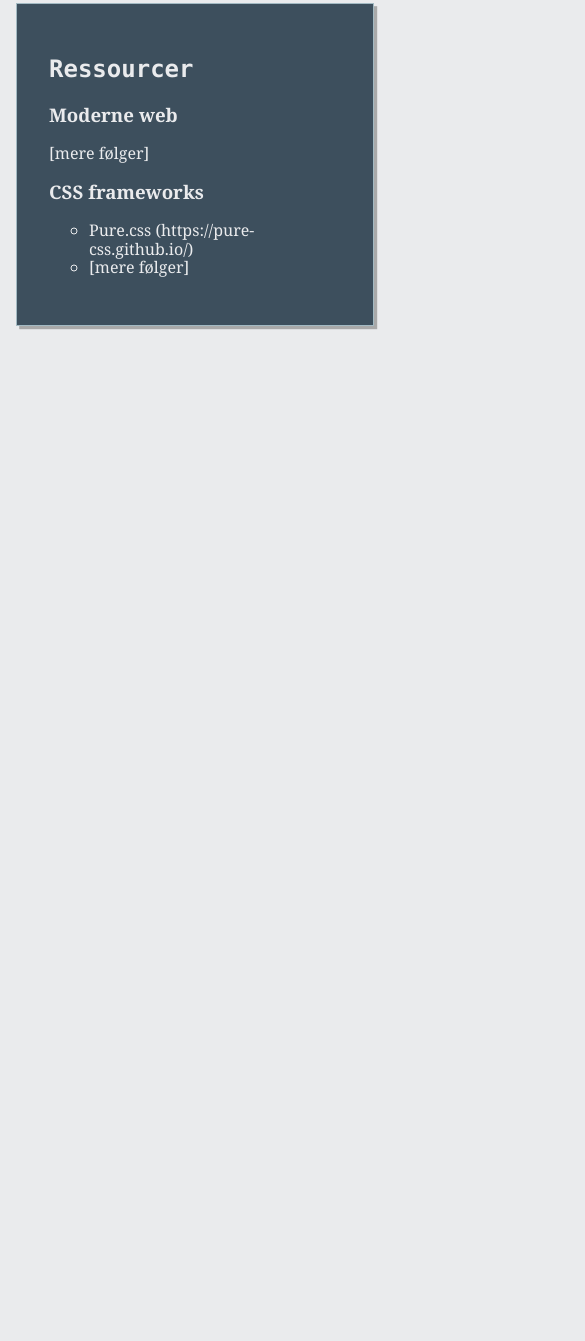
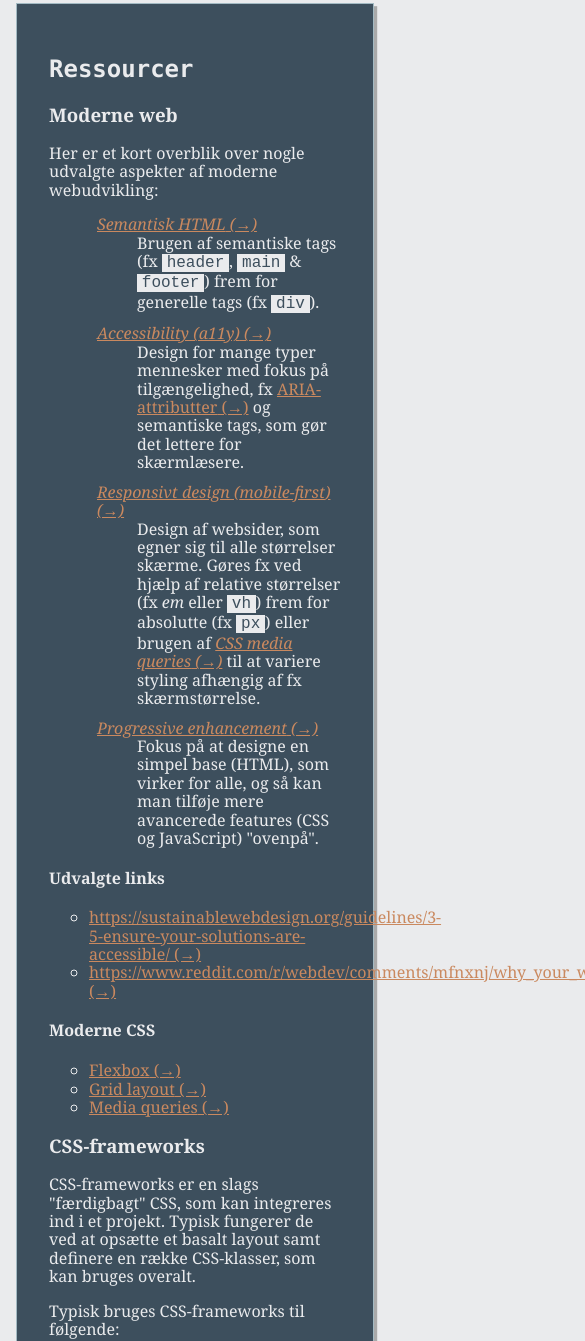
Before and after one commit to donbjarkone/donbjarkone.github.io, a plain HTML site: page coding-by-night-v1.html in a window 390 px wide. Shown: the part 659-2000 px from the top of the page, 585 px wide, since content can reach past the window. Before the commit the page ends 1001 px from the top, so only its background shows below. Drawn offline with nearby package versions, Linux system fonts and the light colour scheme.

Commit message:
Enhance "Coding by Night v1.0" content with detailed resources and refine styles
- Added an overview of modern web development concepts with semantic HTML, accessibility, responsive design, and progressive enhancement in `coding-by-night-v1.html`.
- Introduced links to educational resources and detailed descriptions for CSS frameworks like Pure.css and Bootstrap.
- Updated `styles.css` with improved styling for definitions list (`dl`, `dt`, `dd`), article code blocks, and figures for better readability and aesthetics.

```diff
--- a/coding-by-night-v1.html
+++ b/coding-by-night-v1.html
@@ -52,13 +52,44 @@
             <h2>Ressourcer</h2>
             <section>
                 <h3>Moderne web</h3>
-                <p>[mere følger]</p>
+                <p>Her er et kort overblik over nogle udvalgte aspekter af moderne webudvikling:</p>
+                <dl>
+                    <dt><a target="_blank" href="https://web.dev/learn/html/semantic-html/">Semantisk HTML</a></dt>
+                    <dd>Brugen af semantiske tags (fx <code>header</code>, <code>main</code> & <code>footer</code>) frem for generelle tags (fx <code>div</code>).</dd>
+                    <dt><a target="_blank" href="https://developer.mozilla.org/en-US/docs/Web/Accessibility">Accessibility (a11y)</a></dt>
+                    <dd>Design for mange typer mennesker med fokus på tilgængelighed, fx <a href="https://developer.mozilla.org/en-US/docs/Web/Accessibility/ARIA" target="_blank">ARIA-attributter</a> og semantiske tags, som gør det lettere for skærmlæsere.</dd>
+                    <dt><a target="_blank" href="https://developer.mozilla.org/en-US/docs/Learn_web_development/Core/CSS_layout/Responsive_Design">Responsivt design (<em>mobile-first</em>)</a></dt>
+                    <dd>Design af websider, som egner sig til alle størrelser skærme. Gøres fx ved hjælp af relative størrelser (fx <em>em</em> eller <code>vh</code>) frem for absolutte (fx <code>px</code>) eller brugen af <em><a href="https://developer.mozilla.org/en-US/docs/Web/CSS/CSS_media_queries/Using_media_queries" target="_blank">CSS media queries</a></em> til at variere styling afhængig af fx skærmstørrelse.</dd>
+                    <dt><a href="https://developer.mozilla.org/en-US/docs/Glossary/Progressive_Enhancement" target="_blank">Progressive enhancement</a></dt>
+                    <dd>Fokus på at designe en simpel base (HTML), som virker for alle, og så kan man tilføje mere avancerede features (CSS og JavaScript) "ovenpå".</dd>
+                </dl>
+                <h4>Udvalgte links</h4>
+                <ul>
+                    <li><a target="_blank" href="https://sustainablewebdesign.org/guidelines/3-5-ensure-your-solutions-are-accessible/">https://sustainablewebdesign.org/guidelines/3-5-ensure-your-solutions-are-accessible/</a></li>
+                    <li><a target="_blank" href="https://www.reddit.com/r/webdev/comments/mfnxnj/why_your_website_should_work_without_javascript/">https://www.reddit.com/r/webdev/comments/mfnxnj/why_your_website_should_work_without_javascript/</a></li>
+                </ul>
+
+                <h4>Moderne CSS</h4>
+                <ul>
+                    <li><a target="_blank" href="https://developer.mozilla.org/en-US/docs/Web/CSS/CSS_flexible_box_layout/Basic_concepts_of_flexbox">Flexbox</a></li>
+                    <li><a target="_blank" href="https://developer.mozilla.org/en-US/docs/Web/CSS/CSS_grid_layout">Grid layout</a></li>
+                    <li><a target="_blank" href="https://developer.mozilla.org/en-US/docs/Web/CSS/CSS_media_queries/Using_media_queries">Media queries</a></li>
+                </ul>
+
             </section>
             <section>
-                <h3>CSS frameworks</h3>
+                <h3>CSS-frameworks</h3>
+                <p>CSS-frameworks er en slags "færdigbagt" CSS, som kan integreres ind i et projekt. Typisk fungerer de ved at opsætte et basalt layout samt definere en række CSS-klasser, som kan bruges overalt.</p>
+                <p>Typisk bruges CSS-frameworks til følgende:</p>
                 <ul>
-                    <li>Pure.css (https://pure-css.github.io/)</li>
-                    <li>[mere følger]</li>
+                    <li>Responsiv CSS gennem brug af klasser. Denne eksempelkode (Bootstrap) sætter, at der skal være en venstre margen på store skærme (laptop), men ingen på små (mobil): <code>&lt;main class="mb-0 mb-lg-5"&gt;</code>. Det kunne man også selv gøre vha. CSS <em>media queries</em>, men frameworket har på forhånd defineret klasser til det.</li>
+                    <li>Grid-baseret kolonnesystem, hvor man kan definere bredden af elementer som en ratio, fx 1/5 eller 3/12 af den mulige bredde. Gør det nemt at lave flot layout.</li>
+                </ul>
+                <p>Denne side bruger Pure.css til at definere styling for <a target="_blank" href="https://pure-css.github.io/tables/">tabellen</a> ovenfor. Prøv selv at kigge i kildekoden.</p>
+                <h4>Udvalgte CSS-frameworks</h4>
+                <ul>
+                    <li><a target="_blank" href="https://pure-css.github.io/">Pure.css</a>: Et minimalt framework, som kun fylder 3,5 kb</li>
+                    <li><a target="_blank" href="https://getbootstrap.com/docs/5.3/getting-started/introduction/">Bootstrap</a>: Et noget mere omfattende framework, som kan en del mere.</li>
                 </ul>
             </section>
 
--- a/styles.css
+++ b/styles.css
@@ -98,6 +98,24 @@ figure > figcaption {
     }
 }
 
+dl {
+    margin-left: 3em;
+}
+
+dt {
+    font-style: italic;
+}
+
+dd ~ dt {
+    margin-top: 0.7em;
+}
+
+article code {
+    background-color: #EAEBED;
+    color: #3d4f5d;
+    padding-inline: 0.3em;
+}
+
 figure img {
     width: 100%;
     background-color: #EAEBED;
```
